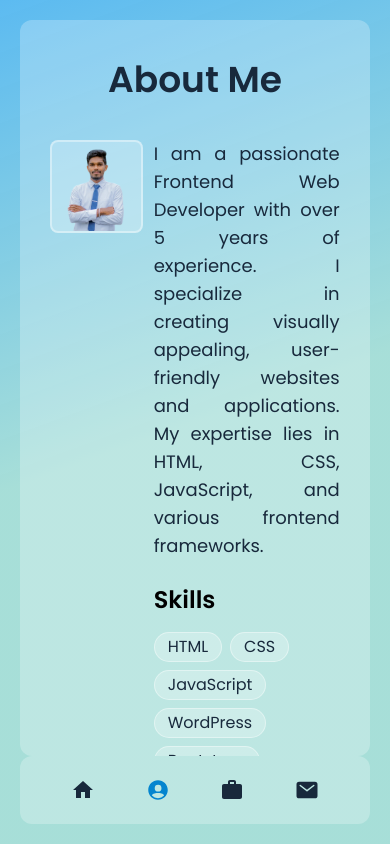
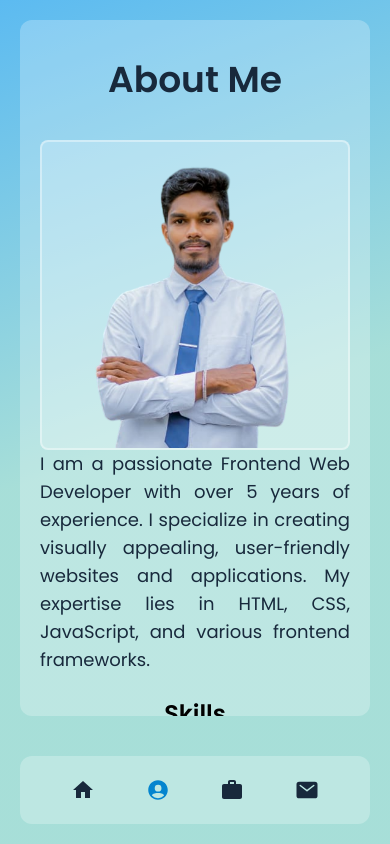
Before and after one commit to Dulithapathum/My-Portfolio, a React (Vite) app: page /about in a window 390 px wide. Built offline with nearby package versions, Linux system fonts and the light colour scheme.

Commit message:
Responcive About Page

```diff
--- a/src/Components/Layout.jsx
+++ b/src/Components/Layout.jsx
@@ -4,10 +4,10 @@ import Header from "./Header";
 const Layout = () => {
   return (
     <div className="bg-custom-linear w-full h-[100vh] sm:min-h-screen flex sm:flex-row flex-col justify-between py-5 px-5 sm:px-0 sm:justify-evenly sm:items-center mx-auto   ">
-      <div className="min-h-[80vh] sm:w-[75%] sm:h-[calc(100vh-70px)] bg-white-alpha-25 rounded-xl  sm:rounded-[30px] overflow-y-auto overflow-x-hidden hide-scrollbar ">
+      <div className="min-h-[80vh] sm:w-[75%] sm:h-[calc(100vh-70px)] bg-white-alpha-25 rounded-xl  sm:rounded-[30px] overflow-y-auto overflow-x-hidden hide-scrollbar  ">
         <Outlet />
       </div>
-      <div className="min-h-[8vh] sm:min-w-[60px] bg-white-alpha-25 sm:min-h-[300px] rounded-xl sm:rounded-[20px]">
+      <div className="min-h-[8vh] mt-10 sm:mt-0 sm:min-w-[60px] bg-white-alpha-25 sm:min-h-[300px] rounded-xl  sm:rounded-[20px]">
         <Header />
       </div>
     </div>
--- a/src/Pages/About.jsx
+++ b/src/Pages/About.jsx
@@ -10,12 +10,12 @@ const About = () => {
   };
 
   return (
-    <div className="px-5">
+    <div className="px-5 ">
       <h1 className="text-center font-semibold text-4xl text-blue-dark capitalize my-10">
         About me
       </h1>
-      <div className="w-full flex justify-evenly">
-        <div className="w-[30%]">
+      <div className="w-full flex flex-col lg:flex-row items-center lg:items-start justify-evenly">
+        <div className="lg:w-[30%] w-full flex justify-center ">
           <div className="max-w-[350px] max-h-[350px] bg-white-alpha-25 border-2 rounded-lg border-white-alpha-40">
             <img
               src={UserProfile.img}
@@ -24,13 +24,15 @@ const About = () => {
             />
           </div>
         </div>
-        <div className="w-[60%] flex flex-col gap-2">
+        <div className="lg:w-[60%] w-full flex flex-col gap-2">
           <p className="text-blue-dark text-lg text-justify">
             {UserProfile.about}
           </p>
           <div>
-            <h2 className="text-2xl font-semibold my-4">Skills</h2>
-            <div className="flex flex-wrap gap-2">
+            <h2 className="text-2xl font-semibold my-4  text-center lg:text-start">
+              Skills
+            </h2>
+            <div className="flex flex-wrap gap-2  ">
               {UserProfile.skills.map((item, index) => (
                 <div
                   key={index}
@@ -42,8 +44,10 @@ const About = () => {
             </div>
           </div>
           <div>
-            <h2 className="text-2xl font-semibold my-4">Tools</h2>
-            <div className="flex flex-wrap gap-2">
+            <h2 className="text-2xl font-semibold my-4 text-center lg:text-start">
+              Tools
+            </h2>
+            <div className="flex flex-wrap gap-2 ">
               {UserProfile.tools.map((item, index) => (
                 <div
                   key={index}
@@ -55,7 +59,7 @@ const About = () => {
             </div>
           </div>
 
-          <div className="flex space-x-4 my-4">
+          <div className="flex space-x-4 my-4 justify-evenly lg:justify-normal">
             <button
               className={`text-2xl font-[500] text-blue-dark relative pb-1 before:absolute before:left-0 before:bottom-0 before:h-[3px]  before:transition-width before:duration-300 before:bg-blue-dark ${
                 activeTab === "education"
@@ -127,9 +131,9 @@ const About = () => {
               ))}
             </div>
           </div>
-          <div className="flex w-full space-x-8 mb-6">
+          <div className="flex w-full space-x-8 mb-6 justify-evenly lg:justify-normal">
             <Link to={"/"} className="custom-link">
-              Download Cv
+              Download CV
             </Link>
             <Link to={"/"} className="custom-link">
               Contact Me
```
